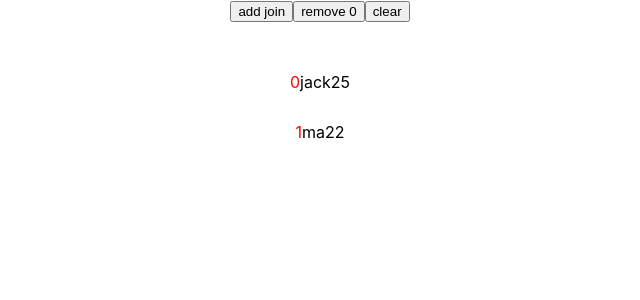
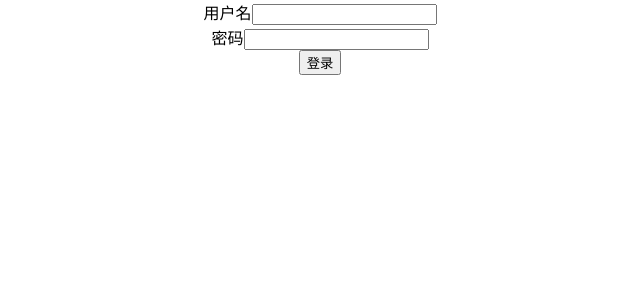
Before and after one commit to BObo-come/react-jira, a React (Create React App) app: page / in a window 1280 px wide. Shown: the top 300 px of the page, without its empty margins (320-960 px from the left). Built offline with nearby package versions, Linux system fonts and the light colour scheme.

Commit message:
添加登录模拟

```diff
--- a/package.json
+++ b/package.json
@@ -22,7 +22,7 @@
     "build": "react-scripts build",
     "test": "react-scripts test",
     "eject": "react-scripts eject",
-    "json-server": "json-server __json_server_mock__/db.json --watch --port 3001"
+    "json-server": "json-server __json_server_mock__/db.json --watch --port 3001 --middlewares ./__json_server_mock__/middleware.js"
   },
   "eslintConfig": {
     "extends": [
--- a/src/App.tsx
+++ b/src/App.tsx
@@ -1,13 +1,15 @@
 import React from 'react';
 import './App.css';
 // import { ProjectListScreen } from './screens/project-list';
-import {TsReactTest} from "./screens/user-array/try-user-array"
+// import {TsReactTest} from "./screens/user-array/try-user-array"
+import {LoginScreen} from './screens/login'
 
 function App() {
   return (
     <div className="App">
         {/* <ProjectListScreen/> */}
-        <TsReactTest/>
+        {/* <TsReactTest/> */}
+        <LoginScreen/>
     </div>
   );
 }
--- /dev/null
+++ b/src/screens/login/index.tsx
@@ -0,0 +1,36 @@
+import React, { FormEvent } from 'react'
+
+const apiUrl = process.env.REACT_APP_API_URL
+export const LoginScreen = () => {
+    const login = (param:{username:string,password:string})=> {
+        fetch(`${apiUrl}/login`,{
+            method:'POST',
+            headers:{
+                'Content-Type':'application/json'
+            },
+            body: JSON.stringify(param)
+        }).then(async response => {
+            if(response.ok){
+                //
+            }
+        })
+    }
+
+    const handleSubmit = (event: FormEvent<HTMLFormElement>)=> {
+        event.preventDefault()
+        const username = (event.currentTarget.elements[0] as HTMLInputElement).value
+        const password = (event.currentTarget.elements[1] as HTMLInputElement).value
+        login({username,password})
+    }
+    return <form onSubmit={handleSubmit}>
+        <div>
+            <label htmlFor='username'>用户名</label>
+            <input type="text" id='username' />
+        </div>
+        <div>
+            <label htmlFor='password'>密码</label>
+            <input type="password" id='password' />
+        </div>
+        <button type='submit'>登录</button>
+    </form>
+}
```
Also changed, not shown: __json_server_mock__/middleware.js (added, +16 -0 lines).
